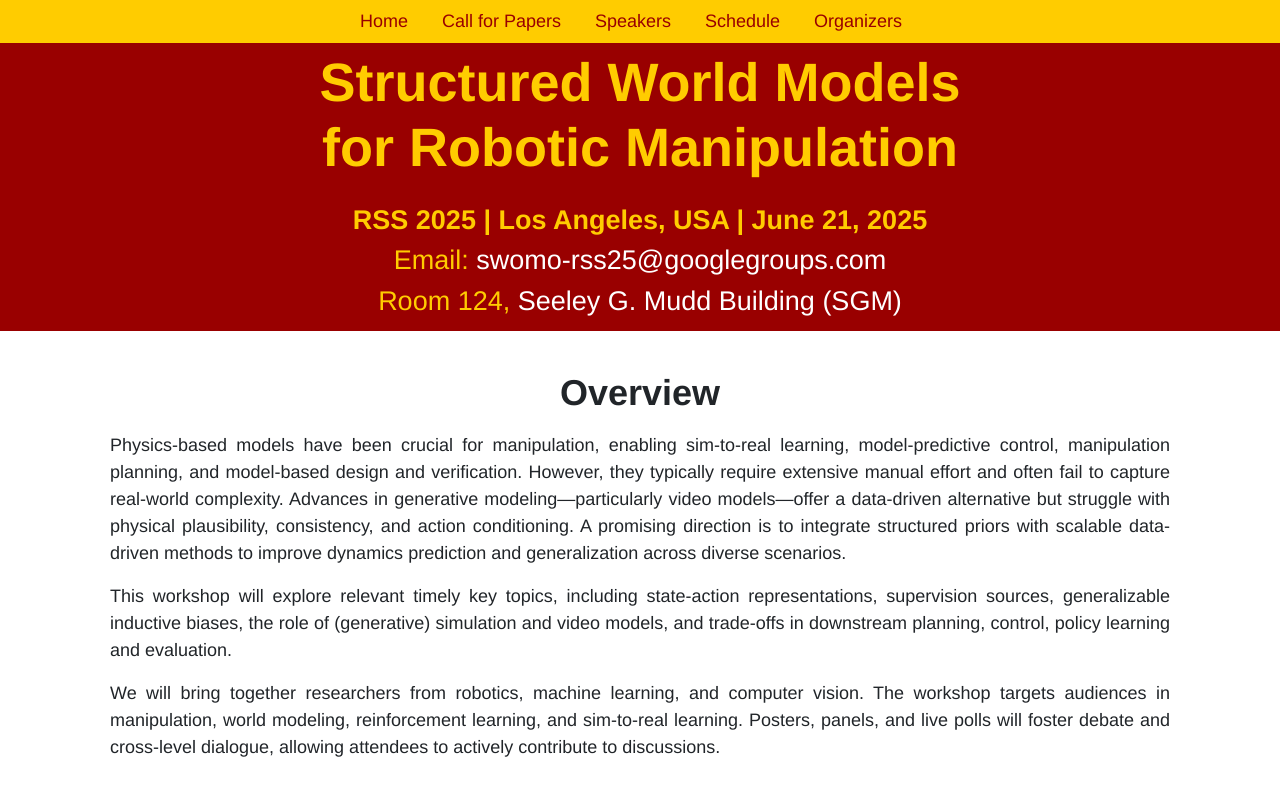
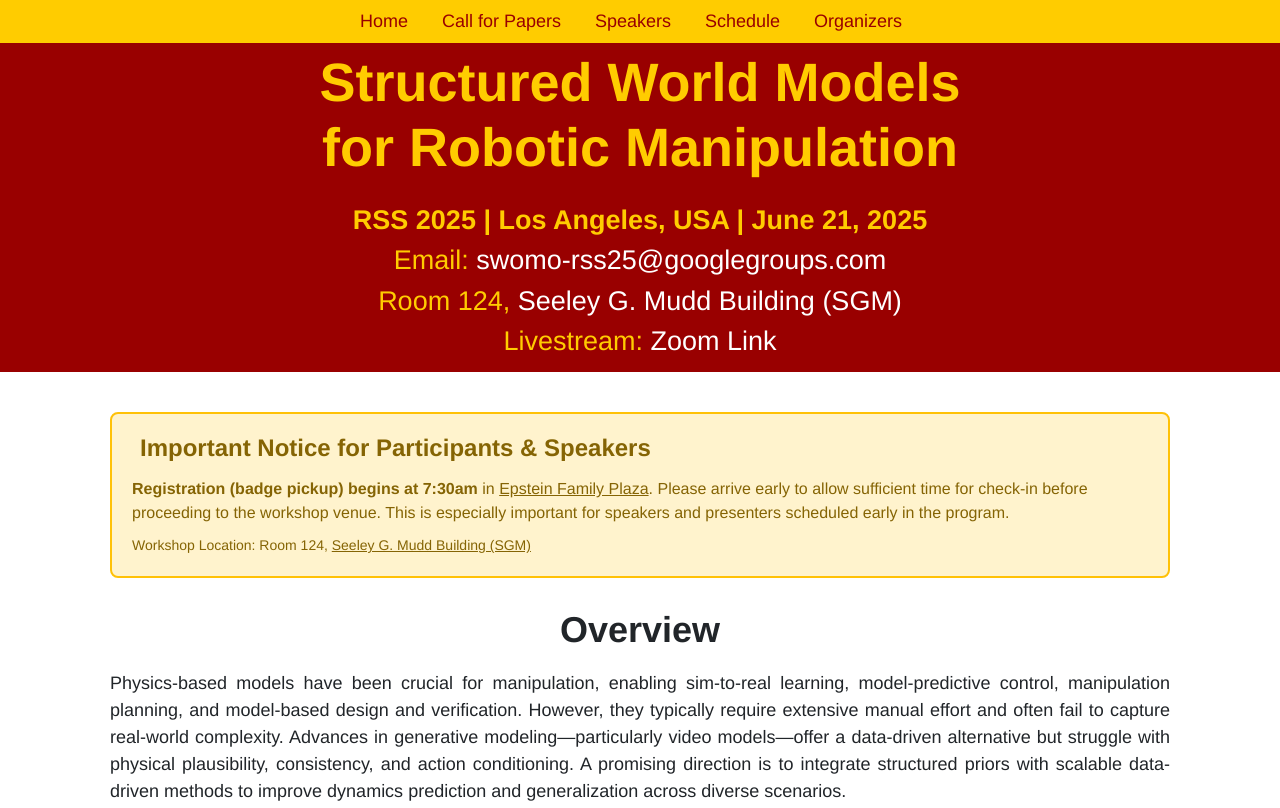
Before and after one commit to swomo-rss/swomo-rss.github.io, a plain HTML site: page index.html in a window 1280 px wide. Shown: the top 808 px of the page. Drawn offline with nearby package versions, Linux system fonts and the light colour scheme.

Commit message:
zoom link and notice

```diff
--- a/index.html
+++ b/index.html
@@ -103,12 +103,27 @@
       <div class="subtitle" style="color:#ffcc00 ; margin: 20px; margin-bottom: -10px;">
         <b>RSS 2025 | Los Angeles, USA | June 21, 2025</b><br>
         Email: <a href="mailto:swomo-rss25@googlegroups.com" style="color: #ffffff;">swomo-rss25@googlegroups.com</a><br>
-        Room 124, <a href="https://maps.app.goo.gl/RBzvJi2Ft7oEYtw38" style="color: #ffffff;">Seeley G. Mudd Building (SGM)</a>
+        Room 124, <a href="https://maps.app.goo.gl/RBzvJi2Ft7oEYtw38" style="color: #ffffff;">Seeley G. Mudd Building (SGM)</a><br>
+        Livestream: <a href="https://cmu.zoom.us/j/95693224258?pwd=neG4lzFDsEUxaUeY3BXNXjBjE4mV1r.1" style="color: #ffffff;">Zoom Link</a><br>
       </div>
     </div>
   </div>
 
   <div class="container" style="padding-bottom: 0px;">
+    <!-- Important Notice Box -->
+    <div class="alert alert-warning" role="alert" style="background-color: #fff3cd; border: 2px solid #ffc107; border-radius: 8px; margin-bottom: 30px; padding: 20px;">
+      <h4 class="alert-heading" style="color: #856404; margin-bottom: 15px;">
+        <i class="fas fa-exclamation-triangle" style="margin-right: 8px;"></i>
+        Important Notice for Participants & Speakers
+      </h4>
+      <p style="color: #856404; margin-bottom: 10px; font-size: 16px;">
+        <strong>Registration (badge pickup) begins at 7:30am</strong> in <a href="https://maps.app.goo.gl/p9KCXNDmjfQVQ1W96" style="color: #856404; text-decoration: underline;">Epstein Family Plaza</a>. Please arrive early to allow sufficient time for check-in before proceeding to the workshop venue. This is especially important for speakers and presenters scheduled early in the program.
+      </p>
+      <p style="color: #856404; margin-bottom: 0; font-size: 14px;">
+        Workshop Location: Room 124, <a href="https://maps.app.goo.gl/RBzvJi2Ft7oEYtw38" style="color: #856404; text-decoration: underline;">Seeley G. Mudd Building (SGM)</a>
+      </p>
+    </div>
+
     <div class="section" id="overview" style="align-content:center;">
       <!-- <img src="imgs/logo.png" class="mx-auto d-block" style="width:500px;"> -->
       <h2>Overview</h2>
@@ -279,7 +294,7 @@
         </tr>
         <tr>
           <td class="noborder">11:55 - 12:25</td>
-          <td class="noborder"><b>Panel Discussion &amp; Debate</b></td>
+          <td class="noborder"><b>Panel Discussion</b></td>
         </tr>
         <tr>
           <td class="noborder">12:25 - 12:30</td>
```
